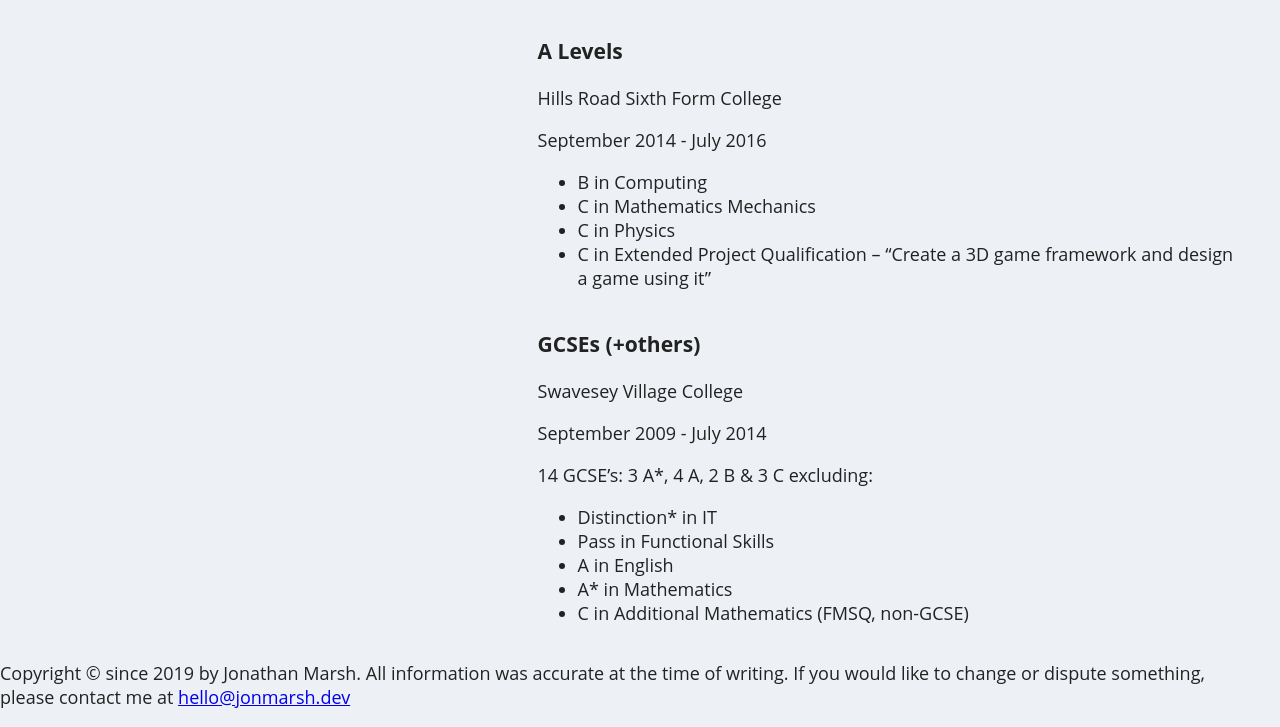
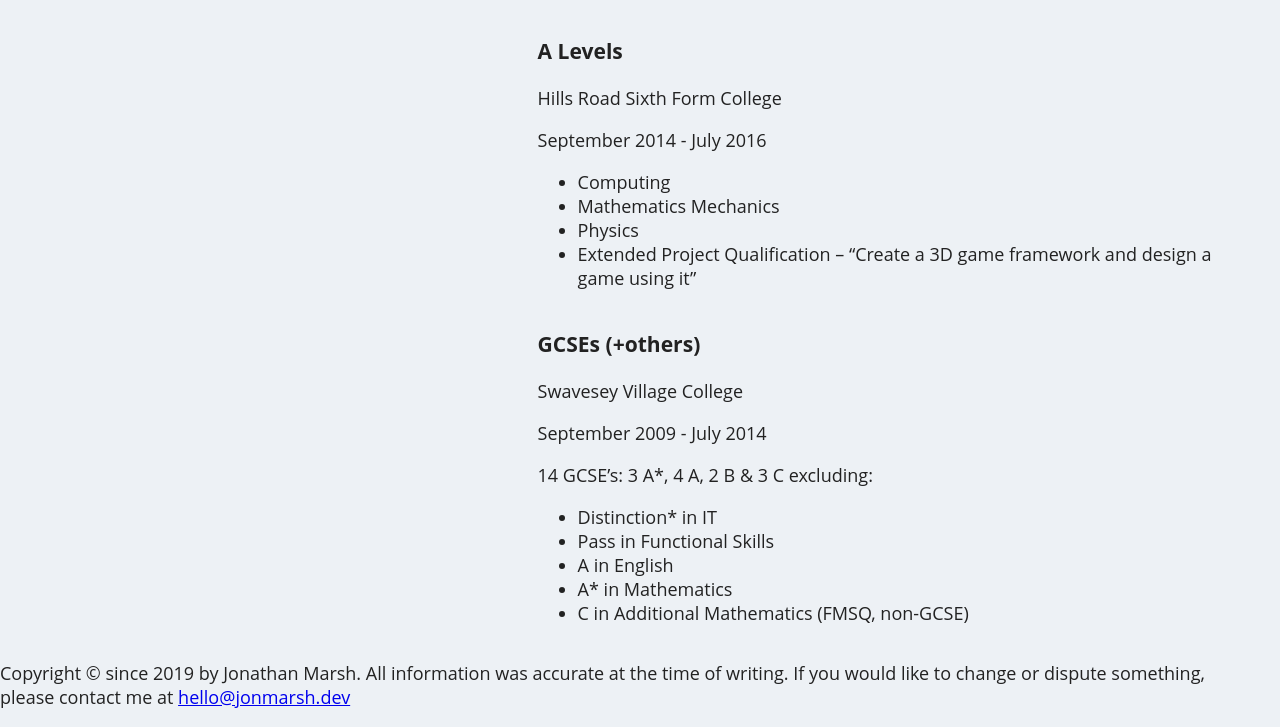
Before and after one commit to j-m/j-m.github.io, a plain HTML site: page index.html in a window 1280 px wide. Shown: the part 1953-2680 px from the top of the page. Drawn offline with Linux system fonts and the light colour scheme.

Commit message:
WEB-22: Removed grades

```diff
--- a/index.html
+++ b/index.html
@@ -188,10 +188,10 @@
       <p class="dates">September 2014 - July 2016</p>
       <div class="description">
         <ul>
-          <li>B in Computing</li>
-          <li>C in Mathematics Mechanics</li>
-          <li>C in Physics</li>
-          <li>C in Extended Project Qualification – “Create a 3D game framework and design a game using it”</li>
+          <li>Computing</li>
+          <li>Mathematics Mechanics</li>
+          <li>Physics</li>
+          <li>Extended Project Qualification – “Create a 3D game framework and design a game using it”</li>
         </ul>
       </div>
     </div>
```
